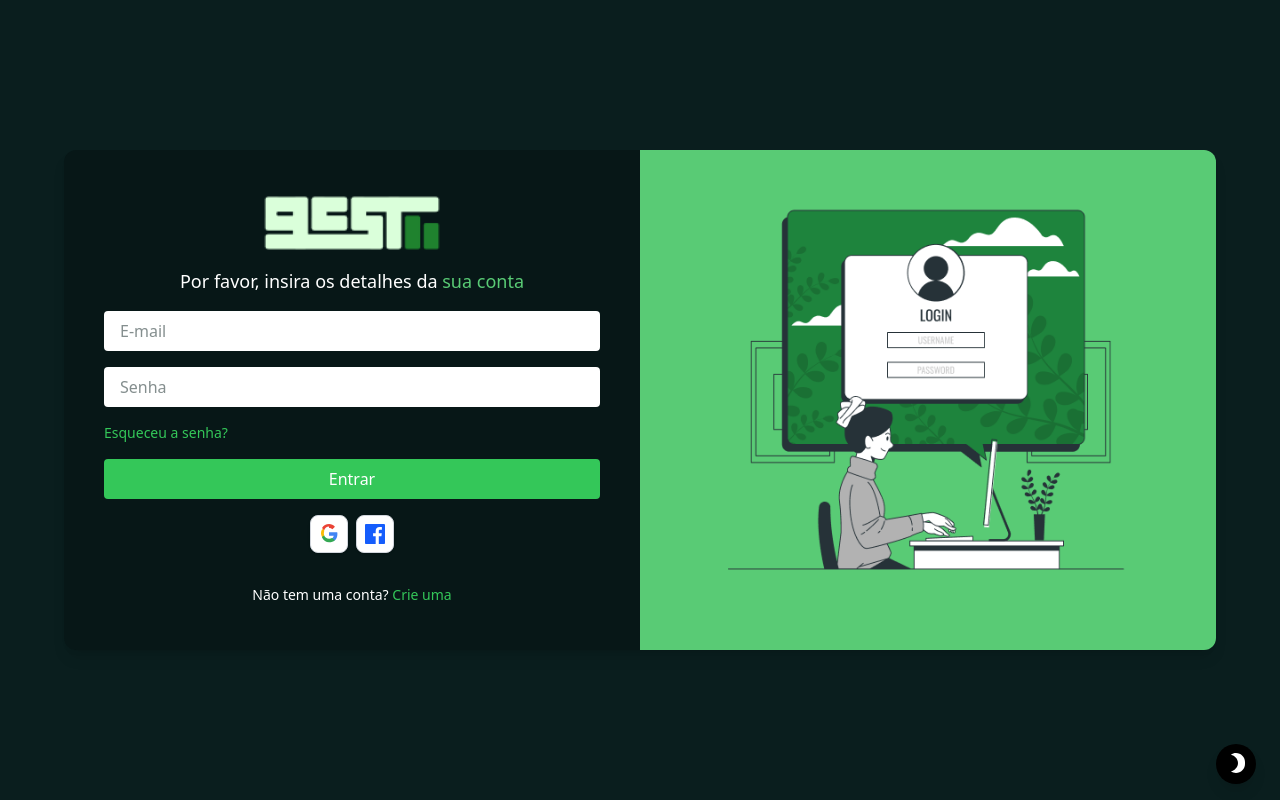
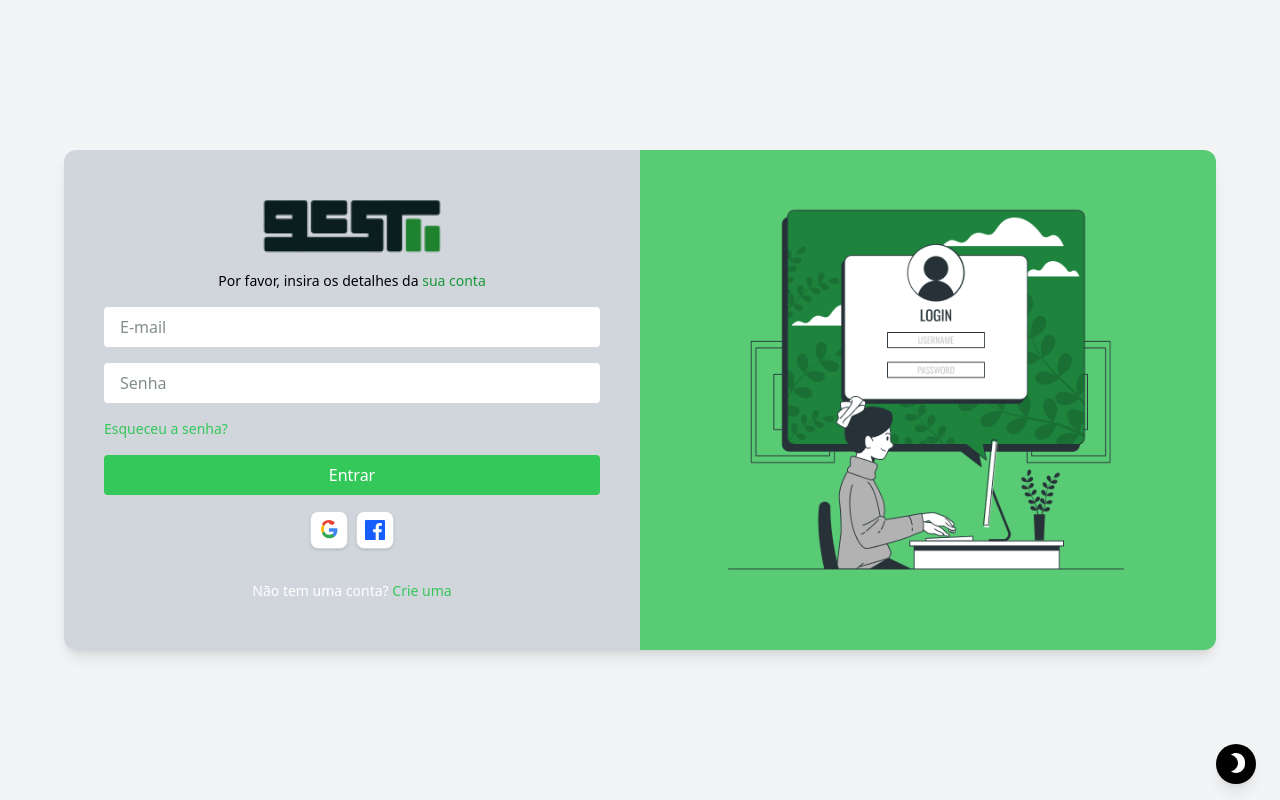
Before and after one commit to Gest-PI/web-frontend, a Next.js app: page /login in a window 1280 px wide. Built offline with nearby package versions, Linux system fonts and the light colour scheme.

Commit message:
starting to change the pages like theme and fixing the wrong routing

```diff
--- a/src/app/(pages)/(authpages)/layout.tsx
+++ b/src/app/(pages)/(authpages)/layout.tsx
@@ -1,6 +1,15 @@
+"use client";
+
+import { useSelector } from "react-redux";
+
 const AuthLayout = ({ children }: { children: React.ReactNode }) => {
+    const theme = useSelector((state: any) => state.theme.value);
     return (
-        <div className="min-h-screen flex items-center justify-center bg-[#0A1E1E] text-white px-4">
+        <div
+            className={`min-h-screen flex items-center justify-center ${
+                theme == "light" ? "bg-gray-100" : "bg-[#0A1E1E]"
+            }  text-white px-4`}
+        >
             <div className="flex w-full max-w-6xl h-[500px] rounded-xl overflow-hidden shadow-lg">
                 {children}
             </div>
--- a/src/app/(pages)/(authpages)/login/page.tsx
+++ b/src/app/(pages)/(authpages)/login/page.tsx
@@ -9,22 +9,30 @@ export default function LoginPage() {
     const theme = useSelector((state: any) => state.theme.value);
     return (
         <>
-            <div className="w-1/2 flex justify-center items-center flex-col bg-[#071717] p-10 space-y-4">
+            <div
+                className={`w-1/2 flex justify-center items-center flex-col ${
+                    theme == "light" ? "bg-gray-300" : "bg-[#071717]"
+                }  p-10 space-y-4`}
+            >
                 <Image
-                    src={theme == "light" ? "/darkLogo.png" : "/lightLogo.png"}
+                    src={theme == "light" ? "/lightLogo.png" : "/darkLogo.png"}
                     width={180}
                     height={150}
                     alt="logo"
                 />
-                <p className="text-lg">
+                <p
+                    className={`text-sm ${
+                        theme == "light" ? "text-black" : "text-white"
+                    }`}
+                >
                     Por favor, insira os detalhes da{" "}
-                    <span className="text-[#59cb75]">sua conta</span>
+                    <span className="text-[#189938]">sua conta</span>
                 </p>
                 <div className="space-y-4 w-full">
                     <input
                         type="email"
                         placeholder="E-mail"
-                        className="w-full px-4 py-2 rounded bg-white text-[#0A1E1E] outline-none"
+                        className={`w-full px-4 py-2 rounded bg-white text-[#0A1E1E] outline-none`}
                     />
                     <input
                         type="password"
@@ -32,9 +40,12 @@ export default function LoginPage() {
                         className="w-full px-4 py-2 rounded bg-white text-[#0A1E1E] outline-none"
                     />
                     <div className="flex justify-between text-sm">
-                        <a href="/forgotpassword" className="text-[#34C759]">
+                        <button
+                            onClick={() => redirect("/forgotpassword")}
+                            className="text-[#34C759]"
+                        >
                             Esqueceu a senha?
-                        </a>
+                        </button>
                     </div>
                     <button
                         onClick={() => redirect("/dashboard")}
@@ -49,13 +60,16 @@ export default function LoginPage() {
                 </div>
                 <p className="text-sm text-center mt-4">
                     Não tem uma conta?{" "}
-                    <a href="/signup" className="text-[#34C759]">
+                    <button
+                        onClick={() => redirect("/signup")}
+                        className="text-[#34C759] cursor-pointer"
+                    >
                         Crie uma
-                    </a>
+                    </button>
                 </p>
             </div>
 
-            <div className="w-1/2  bg-[#59cb75] text-[#0A1E1E] p-10 flex flex-col justify-between items-center">
+            <div className="w-1/2 bg-[#59cb75] text-[#0A1E1E] p-10 flex flex-col justify-between items-center">
                 <Image
                     src={"/login.png"}
                     width={400}
--- a/src/app/(pages)/(authpages)/signup/page.tsx
+++ b/src/app/(pages)/(authpages)/signup/page.tsx
@@ -37,9 +37,12 @@ export default function SignupPage() {
                 </div>
                 <p className="text-sm text-center mt-4">
                     Ja tem uma conta?{" "}
-                    <a href="/login" className="text-[#34C759]">
+                    <button
+                        onClick={() => redirect("/login")}
+                        className="text-[#34C759]"
+                    >
                         Entrar
-                    </a>
+                    </button>
                 </p>
             </div>
             <div className="w-1/2  bg-[#59cb75] text-[#0A1E1E] p-10 flex flex-col justify-center items-center">
```
